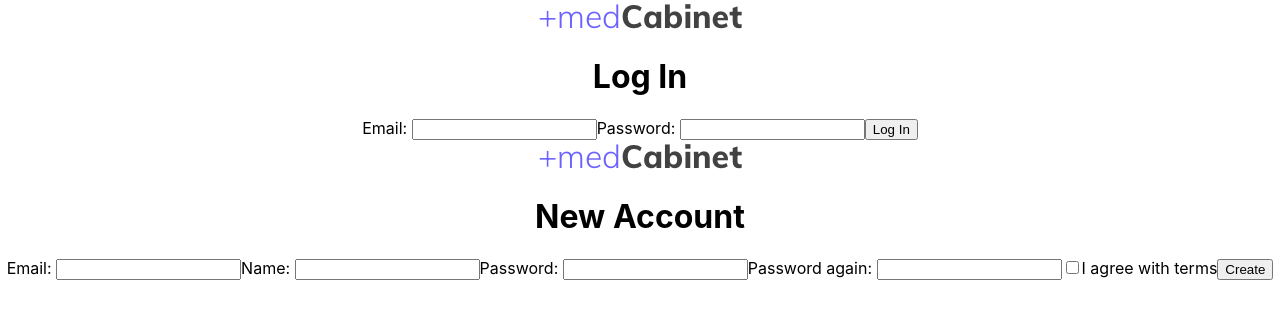
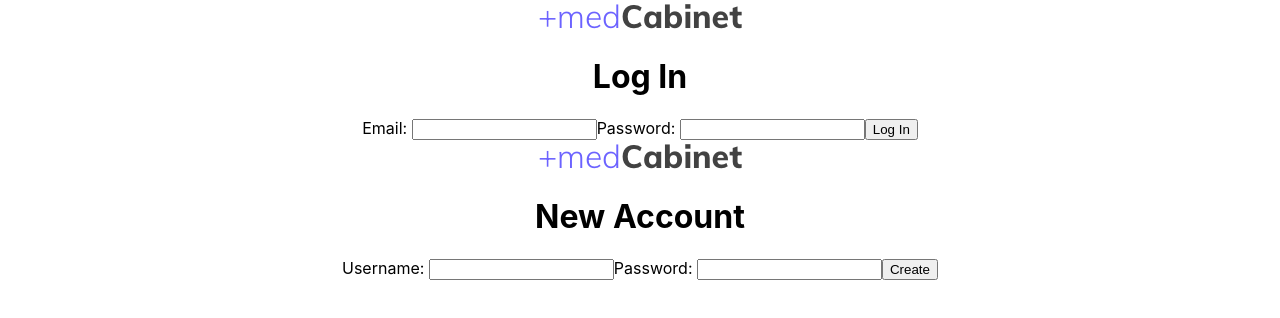
Before and after one commit to bw-ft-med-cabinet-4/Front-End, a React (Create React App) app in the folder med-cabinet/: page /login in a window 1280 px wide. Shown: the top 318 px of the page. Built offline with nearby package versions, Linux system fonts and the light colour scheme.

Commit message:
finished newaccount

```diff
--- a/med-cabinet/src/App.js
+++ b/med-cabinet/src/App.js
@@ -10,17 +10,15 @@ import NewAccount from './components/newaccount'
 const register = 'https://medcabinetbackend.herokuapp.com/api/register'
 const login = 'https://medcabinetbackend.herokuapp.com/api/login'
 const initialFormValues={
-  email: '',
-  name: '',
+  username: '',
   password: '',
-  password2: ''
+
 }
 
 const initialFormErrors={
-  email: '',
-  name: '',
+  username: '',
   password: '',
-  password2: ''
+
 }
 
 function App() {
@@ -45,10 +43,10 @@ function App() {
     evt.preventDefault()
 
     const newUser = {
-      email: formValues.email,
-      name: formValues.name,
+      username: formValues.username,
+
       password: formValues.password,
-      password2:formValues.password2
+
 
     }
     postRegister(newUser)
--- a/med-cabinet/src/components/newaccount.js
+++ b/med-cabinet/src/components/newaccount.js
@@ -16,22 +16,15 @@ function NewAccount(props) {
         <div>
            <img src={logo} />
            <h1>New Account</h1>
-           <label>Email:&nbsp;
+           <label>Username:&nbsp;
                <input
-               value={values.email}
+               value={values.username}
                onChange={onInputChange}
-               name='email'
+               name='username'
                type='text'
                />
            </label>
-           <label>Name:&nbsp;
-               <input
-               value={values.name}
-               onChange={onInputChange}
-               name='name'
-               type='text'
-               />
-               </label>
+
                <label>Password:&nbsp;
                <input
                value={values.password}
@@ -40,21 +33,7 @@ function NewAccount(props) {
                type='text'
                />
                </label>
-               <label>Password again:&nbsp;
-               <input
-               value={values.password2}
-               onChange={onInputChange}
-               name='password2'
-               type='text'
-               />
-               </label>
-                <label><input
-                checked={values.checkbox}
-                onChange={onCheckboxChange}
-                type="checkbox"
-                name="terms"
-                />I agree with terms
-                </label>
+
             <button onClick={onSubmit}>Create</button>
         </div>
     )
```
